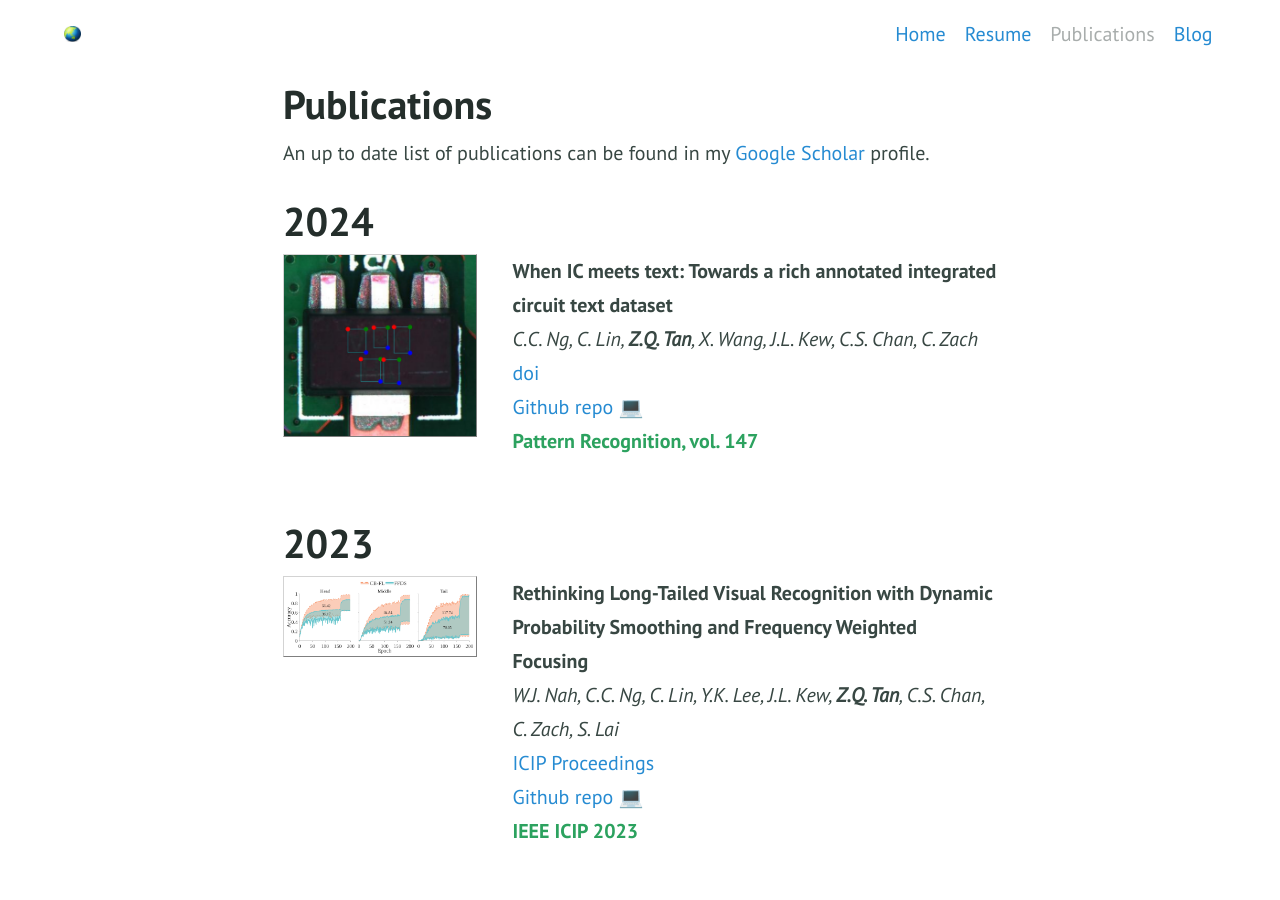
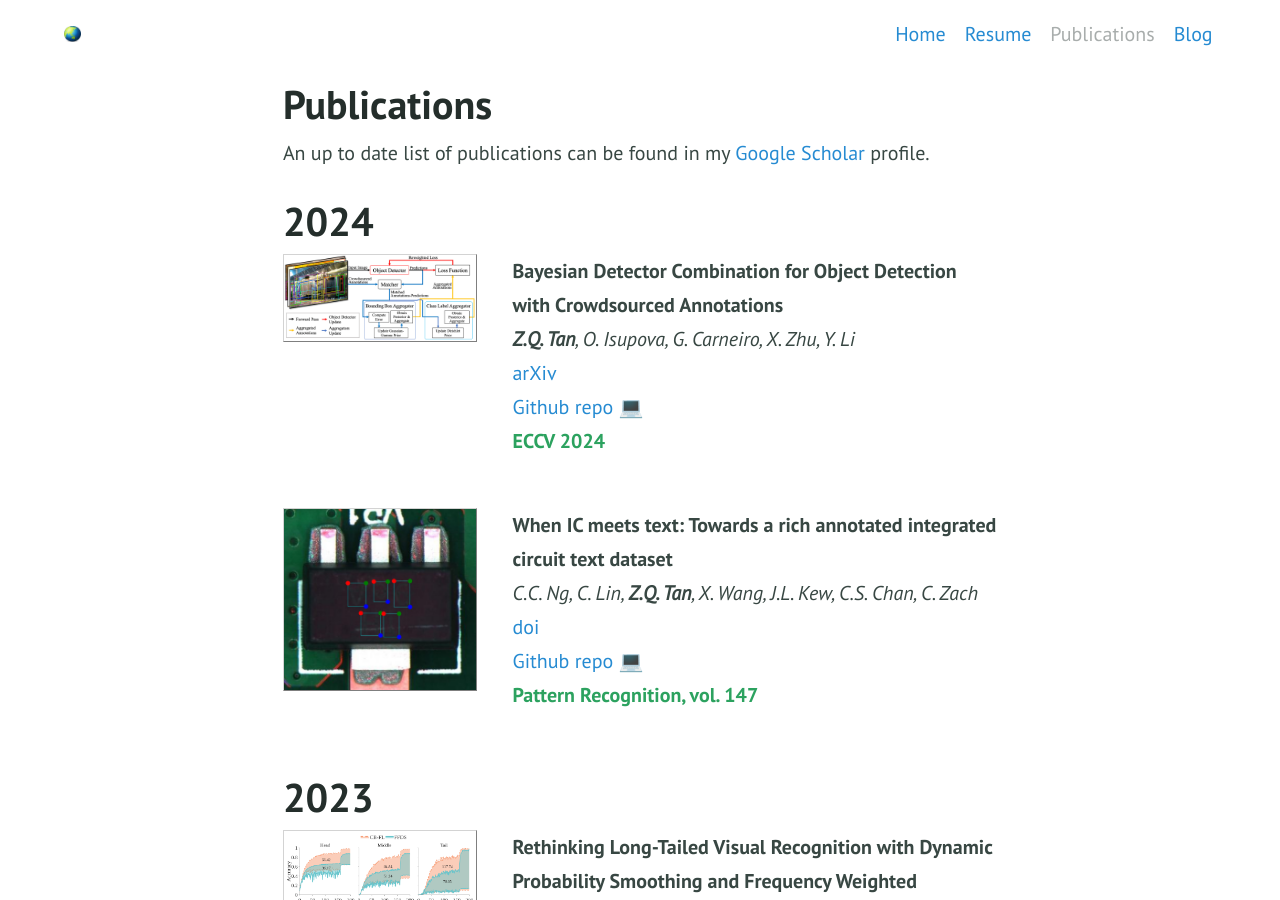
Before and after one commit to zhiqin1998/zhiqin1998.github.io, a Jekyll site: the page built from publications.md, in a window 1280 px wide and 900 px high. Built offline with Jekyll 4.4.1, drawn with Linux system fonts in a browser that asks for light colours.

Commit message:
update july 2024
* Update index.md

* Update publications.md

* updated resume

* added bdc icon

* Update publications.md

```diff
--- a/publications.md
+++ b/publications.md
@@ -7,6 +7,29 @@ An up to date list of publications can be found in my [Google Scholar](https://s
 
 
 # 2024
+<div style="display:flex;">
+
+  <div style="flex:1; padding-right:5%">
+    <img src="{{ site.url }}/imgs/paper-icons/2024-bdc.png" style="align:left; border: 1px solid #d3d3d3; border-style: outset;">
+  </div>
+
+  <div style="flex:2.5;">
+    <b style="font-size: 100%;">Bayesian Detector Combination for Object Detection with Crowdsourced Annotations</b><br>
+
+    <i><b>Z.Q. Tan</b>, O. Isupova, G. Carneiro, X. Zhu, Y. Li</i><br>
+
+    <a href="https://arxiv.org/abs/2407.07958" target="_blank">
+      arXiv
+    </a><br>
+    <a href="https://github.com/zhiqin1998/bdc" target="_blank">
+      Github repo 💻
+    </a><br>
+
+    <b style="color:#2ca25f">ECCV 2024</b>
+  </div>
+</div>
+
+&nbsp;
 
 <div style="display:flex;">
 
```
Also changed, not shown: index.md (+3 -0 lines), imgs/paper-icons/2024-bdc.png (added), 1 other file.
